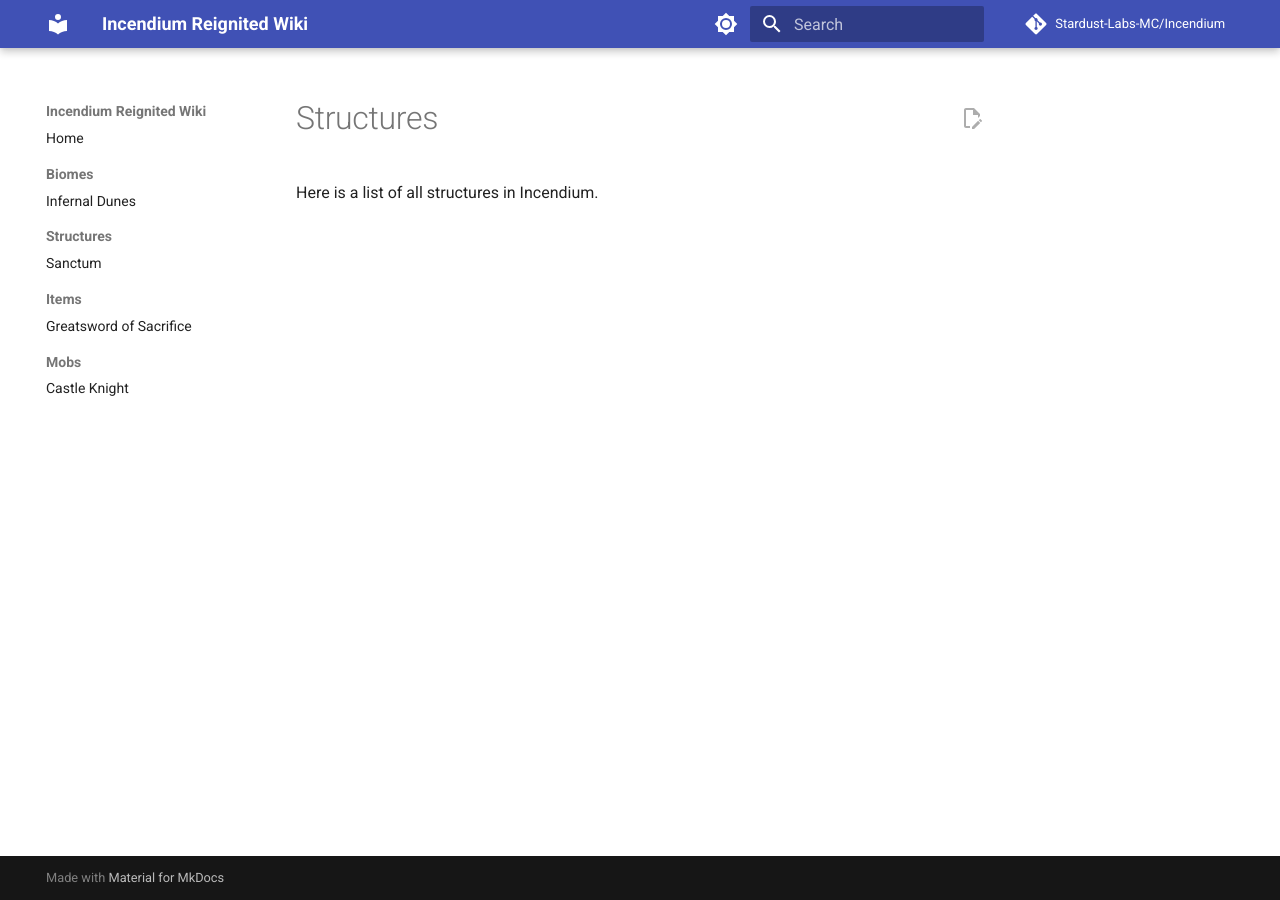
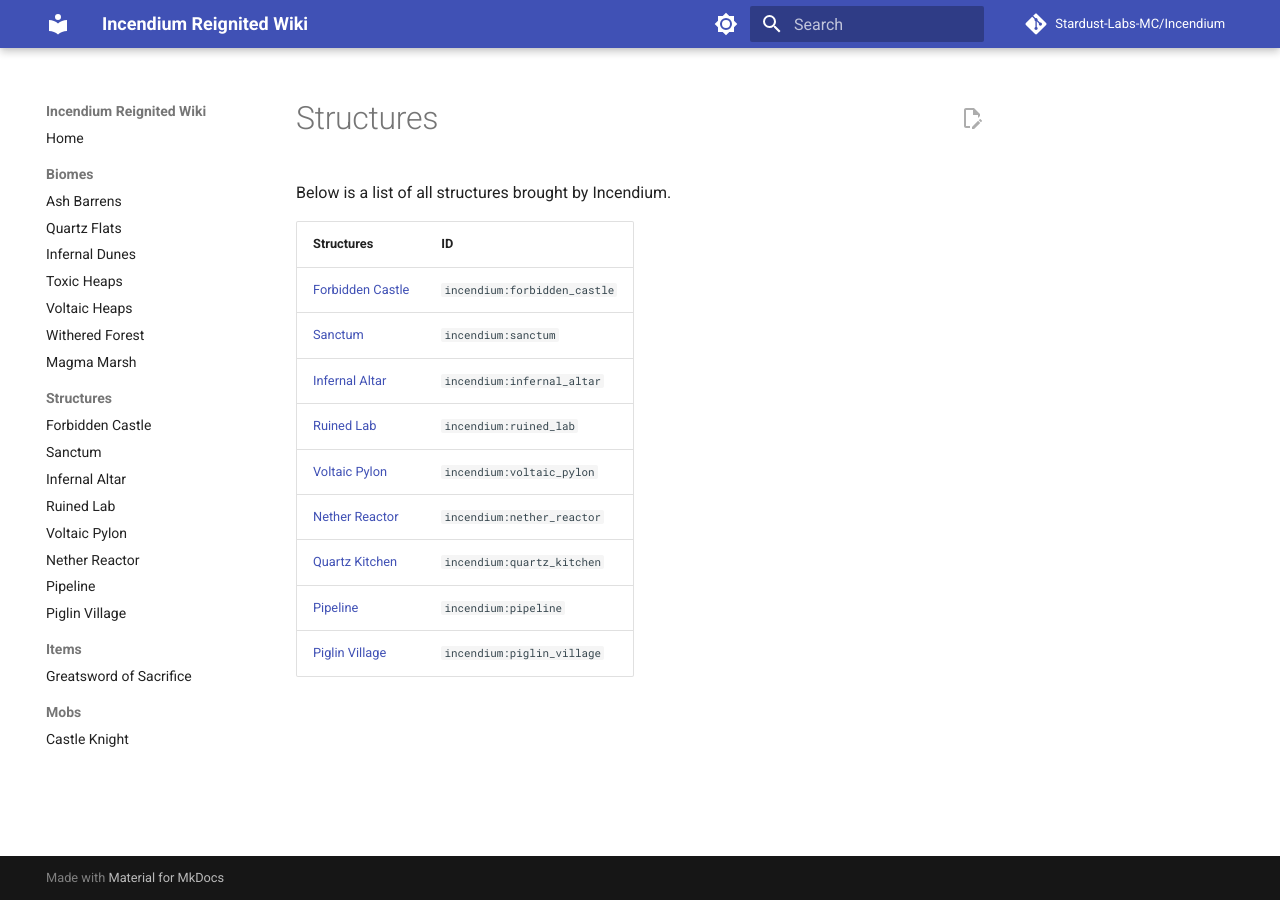
Before and after one commit to Stardust-Labs-MC/incendium-wiki, an MkDocs documentation site: the page built from docs/structures/index.md, in a window 1280 px wide. Built offline with MkDocs 1.6.1 and Material for MkDocs 9.7.7, drawn with Linux system fonts in a browser that asks for light colours; comment, search, counter and statistics services are not loaded.

Commit message:
- structure list test

```diff
--- a/docs/structures/index.md
+++ b/docs/structures/index.md
@@ -1,3 +1,16 @@
 # Structures
 
-Here is a list of all structures in Incendium.
+
+Below is a list of all structures brought by Incendium.
+
+|Structures                               | ID                          |
+| :-------------------------------------- | :------------------------   |
+| [Forbidden Castle](forbidden-castle.md) |`incendium:forbidden_castle` |
+| [Sanctum](sanctum.md)                   |`incendium:sanctum`          |
+| [Infernal Altar](infernal-altar.md)     |`incendium:infernal_altar`   |
+| [Ruined Lab](ruined-lab.md)             |`incendium:ruined_lab`       |
+| [Voltaic Pylon](voltaic-pylon.md)       |`incendium:voltaic_pylon`    |
+| [Nether Reactor](nether-reactor.md)     |`incendium:nether_reactor`   |
+| [Quartz Kitchen](quartz-kitchen.md)     |`incendium:quartz_kitchen`   |
+| [Pipeline](pipeline.md)                 |`incendium:pipeline`         |
+| [Piglin Village](piglin-village.md)     |`incendium:piglin_village`   |
--- a/mkdocs.yml
+++ b/mkdocs.yml
@@ -58,9 +58,23 @@ markdown_extensions:
 nav:
   - Home: index.md
   - Biomes:
+      - Ash Barrens: biomes/ash-barrens.md
+      - Quartz Flats: biomes/quartz-flats.md
       - Infernal Dunes: biomes/infernal-dunes.md
+      - Toxic Heaps: biomes/toxic-heap.md
+      - Voltaic Heaps: biomes/voltaic-heap.md
+      - Withered Forest: biomes/withered-forest.md
+      - Magma Marsh: biomes/magma-marsh.md
+
   - Structures:
+      - Forbidden Castle: structures/forbidden-castle.md
       - Sanctum: structures/sanctum.md
+      - Infernal Altar: structures/infernal-altar.md
+      - Ruined Lab: structures/ruined-lab.md
+      - Voltaic Pylon: structures/voltaic-pylon.md
+      - Nether Reactor: structures/nether-reactor.md
+      - Pipeline: structures/quartz-kitchen.md
+      - Piglin Village: structures/piglin-village.md
   - Items:
       - Greatsword of Sacrifice: items/greatsword-of-sacrifice.md
   - Mobs:
```
Also changed, not shown: docs/biomes/index.md (+2 -2 lines), docs/structures/forbidden-castle.md (added, +3 -0 lines), docs/structures/infernal-altar.md (added, +3 -0 lines), docs/structures/nether-reactor.md (added, +3 -0 lines), docs/structures/piglin-village.md (added, +3 -0 lines), docs/structures/pipeline.md (added, +3 -0 lines), docs/structures/quartz-kitchen.md (added, +3 -0 lines), docs/structures/ruined-lab.md (added, +3 -0 lines), docs/structures/sanctum.md (+1 -1 lines), docs/structures/voltaic-pylon.md (added, +3 -0 lines).
